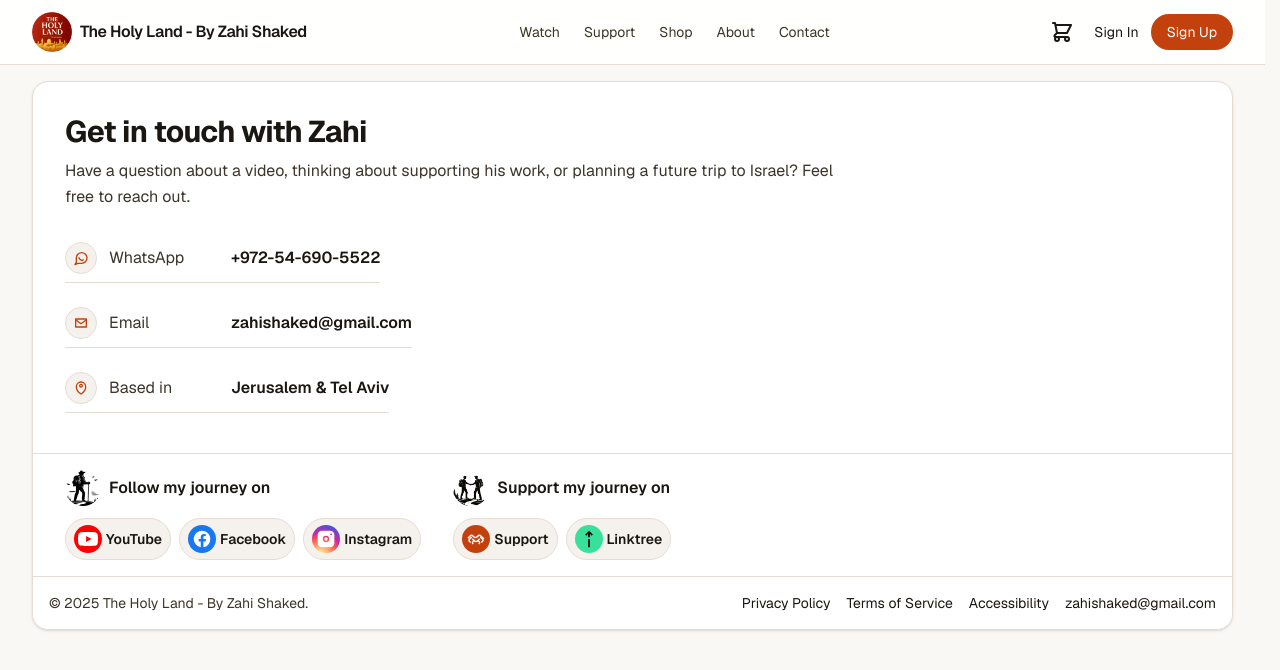
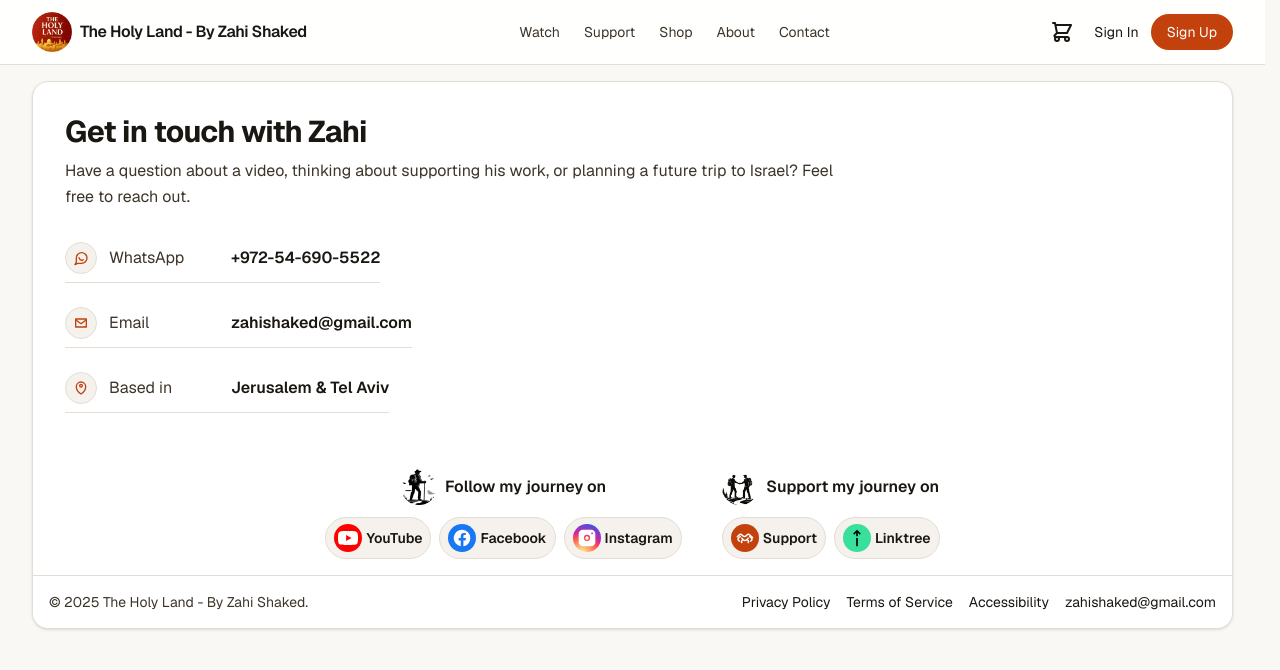
Before and after one commit to Ponzee/zahi-tours, a Next.js app: page /contact in a window 1280 px wide. Shown: the top 670 px of the page. Built offline with nearby package versions, Linux system fonts and the light colour scheme; no server answers.

Commit message:
ui(follow): remove separator line + center-align follow/support block

```diff
--- a/components/FollowSupportBlock.tsx
+++ b/components/FollowSupportBlock.tsx
@@ -4,12 +4,12 @@ import Link from "next/link";
 
 export default function FollowSupportBlock() {
   return (
-    <div className="border-t border-[#e5ddd4] bg-white">
+    <div className="bg-white">
       <div className="px-4 md:px-6 lg:px-8 py-4">
-        <div className="grid gap-6 sm:grid-cols-[max-content_max-content] sm:gap-8 items-start justify-items-start">
+        <div className="grid gap-6 sm:grid-cols-[max-content_max-content] sm:gap-10 items-start justify-center justify-items-center">
           {/* Follow */}
-          <div className="min-w-0 flex flex-col items-start">
-            <p className="font-semibold text-[#1a1612] text-left inline-flex items-center gap-2">
+          <div className="min-w-0 flex flex-col items-center text-center">
+            <p className="font-semibold text-[#1a1612] inline-flex items-center justify-center gap-2">
               <img
                 src="/icons/follow_journey.webp"
                 alt=""
@@ -21,7 +21,7 @@ export default function FollowSupportBlock() {
               Follow my journey on
             </p>
 
-            <div className="mt-3 flex flex-wrap sm:flex-nowrap items-center justify-start gap-2">
+            <div className="mt-3 flex flex-wrap sm:flex-nowrap items-center justify-center gap-2">
               <a
                 href="https://www.youtube.com/@zahishaked"
                 target="_blank"
@@ -86,8 +86,8 @@ export default function FollowSupportBlock() {
           </div>
 
           {/* Support */}
-          <div className="min-w-0 flex flex-col items-start">
-            <p className="font-semibold text-[#1a1612] text-left inline-flex items-center gap-2">
+          <div className="min-w-0 flex flex-col items-center text-center">
+            <p className="font-semibold text-[#1a1612] inline-flex items-center justify-center gap-2">
               <img
                 src="/icons/support_journey.png"
                 alt=""
@@ -99,7 +99,7 @@ export default function FollowSupportBlock() {
               Support my journey on
             </p>
 
-            <div className="mt-3 flex flex-wrap sm:flex-nowrap items-center justify-start gap-2">
+            <div className="mt-3 flex flex-wrap sm:flex-nowrap items-center justify-center gap-2">
               <Link
                 href="/support"
                 className="inline-flex items-center gap-1 rounded-full border border-[#e5ddd4] bg-[#f5f2ed] px-2 py-1.5 hover:bg-[#efe9e1] transition-colors duration-150 whitespace-nowrap"
```
